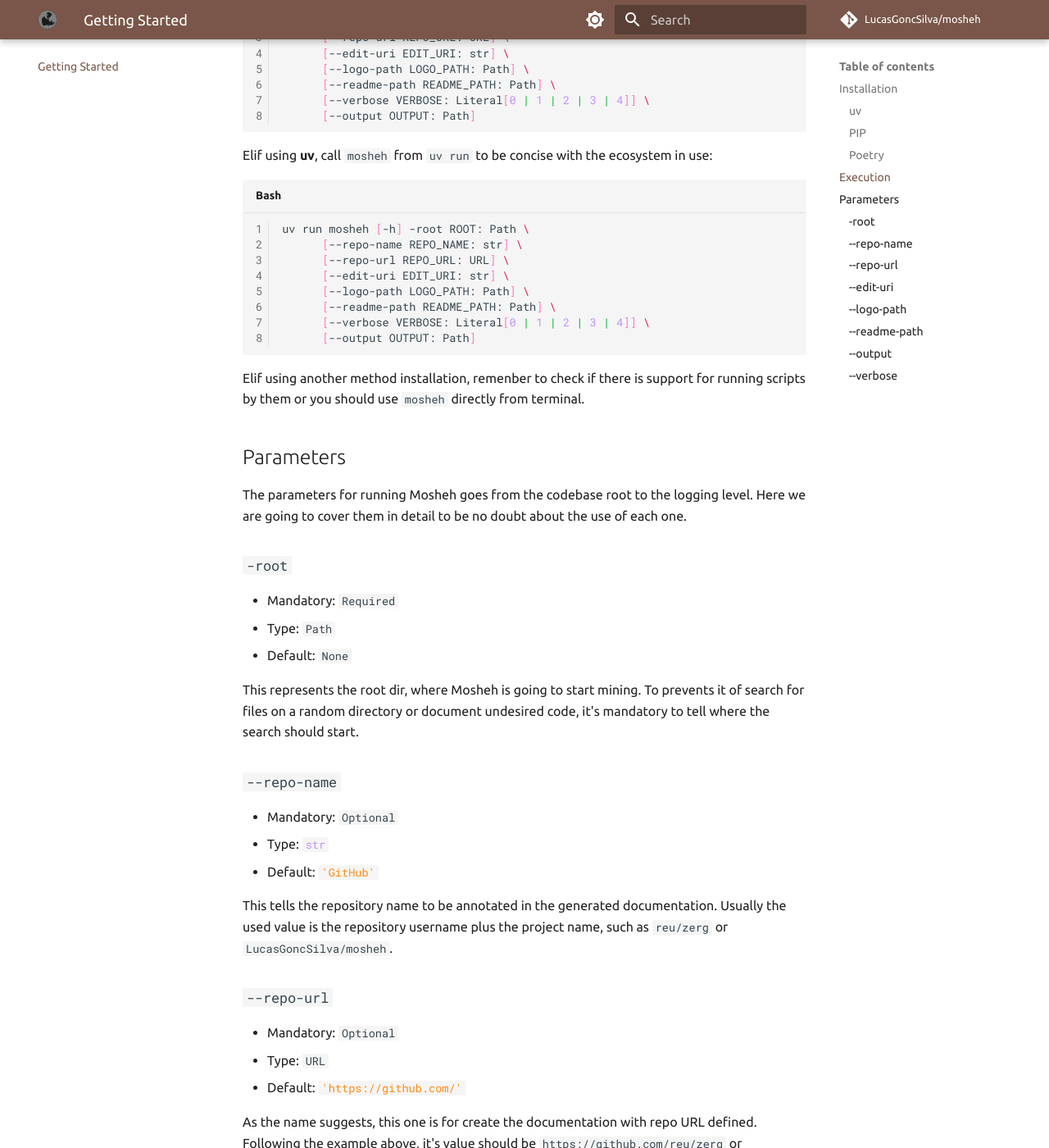
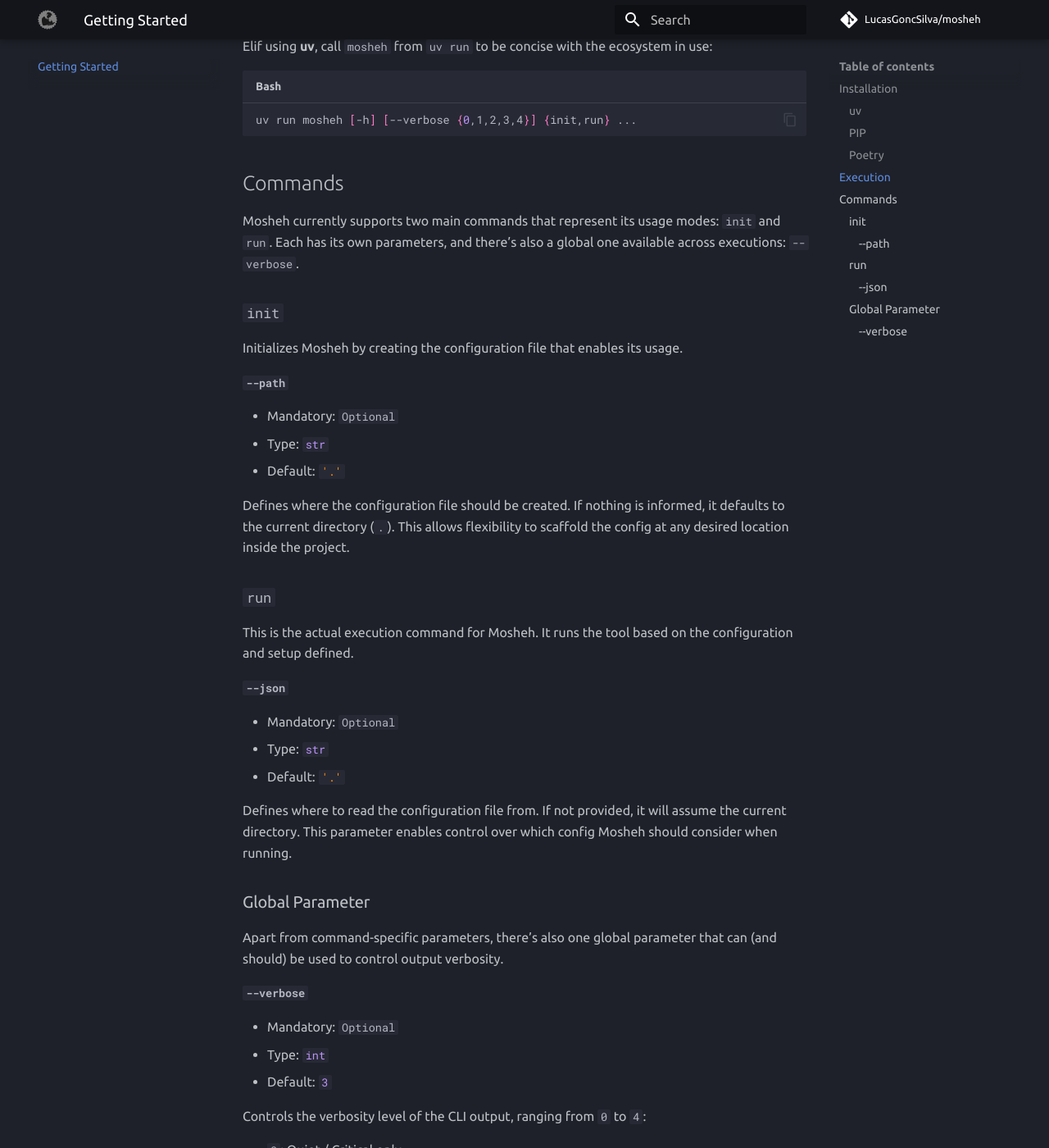
Before and after one commit to LucasGoncSilva/mosheh, an MkDocs documentation site: the page built from documentation/docs/starting.md, in a window 1280 px wide and 1400 px high, scrolled down 2516 px. Shown: the whole window at 82% size. Built offline with MkDocs 1.6.1 and Material for MkDocs 9.7.7, drawn with Linux system fonts in a browser that asks for light colours; comment, search, counter and statistics services are not loaded; some of the changed text lies outside the part shown.

Commit message:
docs: Update doc logo and running params

````diff
--- a/documentation/docs/starting.md
+++ b/documentation/docs/starting.md
@@ -70,95 +70,59 @@ As shown above, there are different ways to install Mosheh and the same happens
 If using **PIP**, the way demonstraded below is suficient:
 
 ```sh
-mosheh [-h] -root ROOT: Path \
-      [--repo-name REPO_NAME: str] \
-      [--repo-url REPO_URL: URL] \
-      [--edit-uri EDIT_URI: str] \
-      [--logo-path LOGO_PATH: Path] \
-      [--readme-path README_PATH: Path] \
-      [--verbose VERBOSE: Literal[0 | 1 | 2 | 3 | 4]] \
-      [--output OUTPUT: Path]
+mosheh [-h] [--verbose {0,1,2,3,4}] {init,run} ...
 ```
 
 Elif using **uv**, call `mosheh` from `uv run` to be concise with the ecosystem in use:
 
 ```sh
-uv run mosheh [-h] -root ROOT: Path \
-      [--repo-name REPO_NAME: str] \
-      [--repo-url REPO_URL: URL] \
-      [--edit-uri EDIT_URI: str] \
-      [--logo-path LOGO_PATH: Path] \
-      [--readme-path README_PATH: Path] \
-      [--verbose VERBOSE: Literal[0 | 1 | 2 | 3 | 4]] \
-      [--output OUTPUT: Path]
+uv run mosheh [-h] [--verbose {0,1,2,3,4}] {init,run} ...
 ```
 
-Elif using another method installation, remenber to check if there is support for running scripts by them or you should use `mosheh` directly from terminal.
+## Commands
 
-## Parameters
+Mosheh currently supports two main commands that represent its usage modes: `init` and `run`. Each has its own parameters, and there’s also a global one available across executions: `--verbose`.
 
-The parameters for running Mosheh goes from the codebase root to the logging level. Here we are going to cover them in detail to be no doubt about the use of each one.
+### `init`
 
-### `-root`
+Initializes Mosheh by creating the configuration file that enables its usage.
 
-- Mandatory: `#!py Required`
-- Type: `#!py Path`
-- Default: `#!py None`
-
-This represents the root dir, where Mosheh is going to start mining. To prevents it of search for files on a random directory or document undesired code, it's mandatory to tell where the search should start.
-
-### `--repo-name`
+#### `--path`
 
 - Mandatory: `#!py Optional`
 - Type: `#!py str`
-- Default: `#!py 'GitHub'`
+- Default: `#!py '.'`
 
-This tells the repository name to be annotated in the generated documentation. Usually the used value is the repository username plus the project name, such as `reu/zerg` or `LucasGoncSilva/mosheh`.
+Defines where the configuration file should be created. If nothing is informed, it defaults to the current directory (`.`). This allows flexibility to scaffold the config at any desired location inside the project.
 
-### `--repo-url`
+### `run`
 
-- Mandatory: `#!py Optional`
-- Type: `#!py URL`
-- Default: `#!py 'https://github.com/'`
+This is the actual execution command for Mosheh. It runs the tool based on the configuration and setup defined.
 
-As the name suggests, this one is for create the documentation with repo URL defined. Following the example above, it's value should be `https://github.com/reu/zerg` or `https://github.com/LucasGoncSilva/mosheh`.
-
-### `--edit-uri`
+#### `--json`
 
 - Mandatory: `#!py Optional`
 - Type: `#!py str`
-- Default: `#!py 'blob/main/documentation/docs'`
-
-When you visits someone's GitHub repository, the URL is the well known `https://github.com/reu/zerg`. Once you go to view/update it, the `--edit-uri` comes to it: `https://github.com/reu/zerg/blob/master/Cargo.toml`. Since this is configured to the main branch and the specific dir `documentation/docs`, any file on this sub-path will be allowed for view or edit if your ptoject desires that.
-
-### `--logo-path`
-
-- Mandatory: `#!py Optional`
-- Type: `#!py Path`
-- Default: `#!py None`
-
-There is no secret about this one. You passes the path to project's logo and Mosheh uses it as documentation logo. Just like this. If not provided, this will be using [Material MkDocs](https://squidfunk.github.io/mkdocs-material/) one.
-
-### `--readme-path`
-
-- Mandatory: `#!py Optional`
-- Type: `#!py Path`
-- Default: `#!py None`
-
-There is also no secret about this one. You passes the path to project's `README.md` and Mosheh uses it as documentation Homepage. Just like this. If not provided, this wiil be using the default MkDocs index page content.
-
-### `--output`
-
-- Mandatory: `#!py Optional`
-- Type: `#!py Path`
 - Default: `#!py '.'`
 
-Similar to `--root`, but for the generated documentation. The path provided here is the path to find the documentation at the end of the day. Not too much about this one.
+Defines where to read the configuration file from. If not provided, it will assume the current directory. This parameter enables control over which config Mosheh should consider when running.
 
-### `--verbose`
+### Global Parameter
+
+Apart from command-specific parameters, there’s also one global parameter that can (and should) be used to control output verbosity.
+
+#### `--verbose`
 
 - Mandatory: `#!py Optional`
 - Type: `#!py int`
 - Default: `#!py 3`
 
-When running the script, may be util to see what's going on under the hoods... or not. For this case, `--verbose` comes to play allowing you to choose between different types of logging, from 0 to 4: `#!py logging.CRITICAL`, `#!py logging.ERROR`, `#!py logging.WARNING`, `#!py logging.INFO` and `#!py logging.DEBUG`.
+Controls the verbosity level of the CLI output, ranging from `0` to `4`:
+
+- `0`: Quiet / Critical only
+- `1`: Errors
+- `2`: Warnings
+- `3`: Default info level
+- `4`: Full debug / oversharing
+
+Use this flag depending on your context — whether you need clean output or full transparency for debugging and tracking.
--- a/documentation/mkdocs.yml
+++ b/documentation/mkdocs.yml
@@ -47,34 +47,20 @@ theme:
       quote: fontawesome/solid/quote-left
 
   palette:
-    # Palette toggle for light mode
-    - scheme: default
-      toggle:
-        icon: material/brightness-7
-        name: Light/Dark Mode
-      primary: brown
-      accent: green
-
-    # Palette toggle for dark mode
-    - scheme: slate
-      toggle:
-        icon: material/brightness-3
-        name: Light/Dark Mode
-      primary: black
-      accent: orange
+    scheme: slate
+    primary: black
+    accent: light blue
 
 
   features:
     - navigation.indexes
     - navigation.tabs
     - navigation.top
-    # - toc.integrate
     - header.autohide
     - navigation.footer
-    - content.action.view
-    - content.action.edit
     - announce.dismiss
     - content.tabs.link
+    - content.code.copy
 
 
 markdown_extensions:
@@ -87,7 +73,6 @@ markdown_extensions:
       use_pygments: true
       pygments_lang_class: true
       auto_title: true
-      linenums: true
   - pymdownx.inlinehilite
   - pymdownx.snippets
   - pymdownx.superfences:
````
Also changed, not shown: documentation/docs/guidelines/index.md (+5 -5 lines), documentation/docs/index.md (+53 -43 lines), documentation/docs/mosheh/main.py.md (+2 -2 lines), .github/CODE_OF_CONDUCT.md, .github/README.md, 2 other files.
